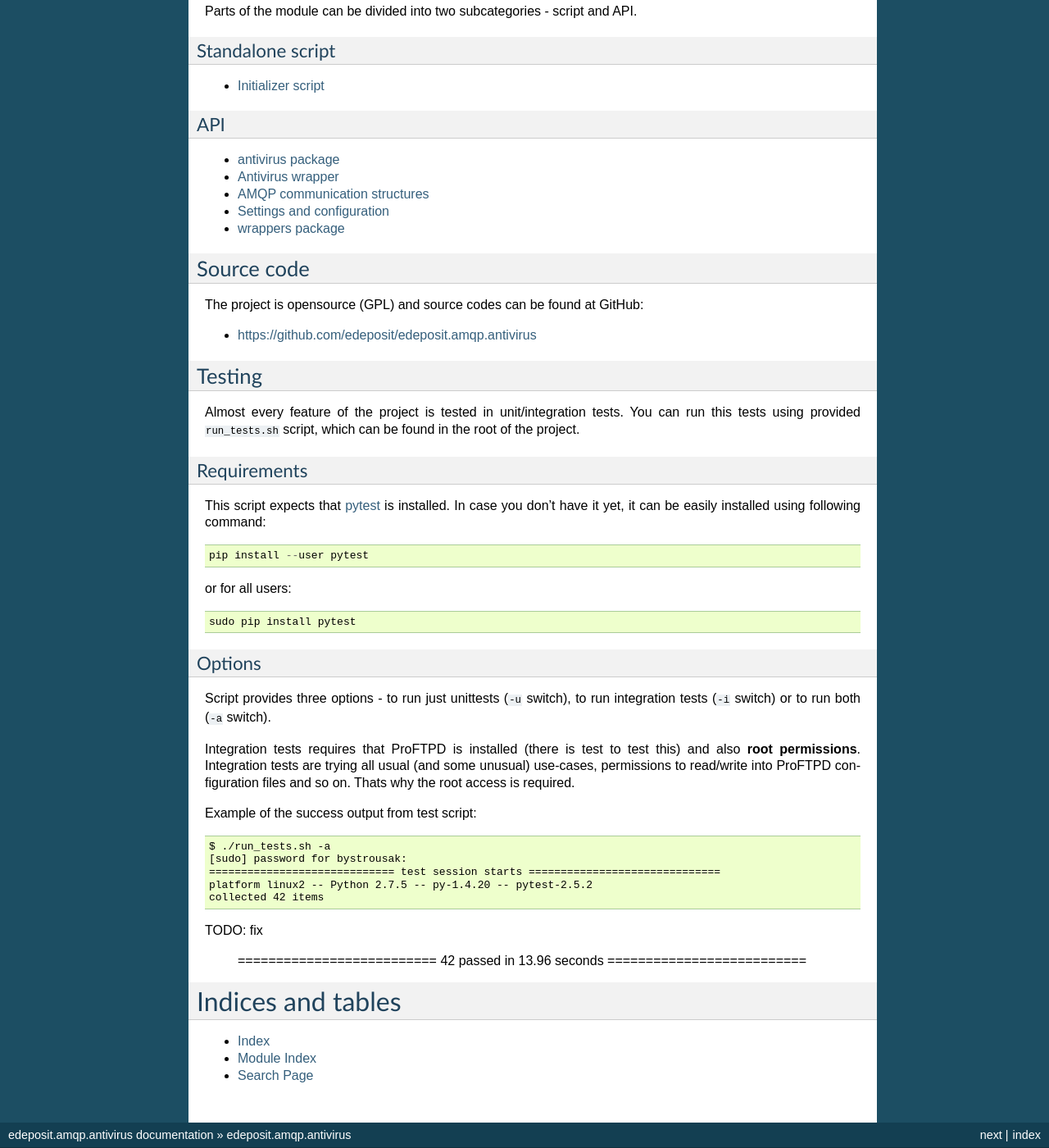
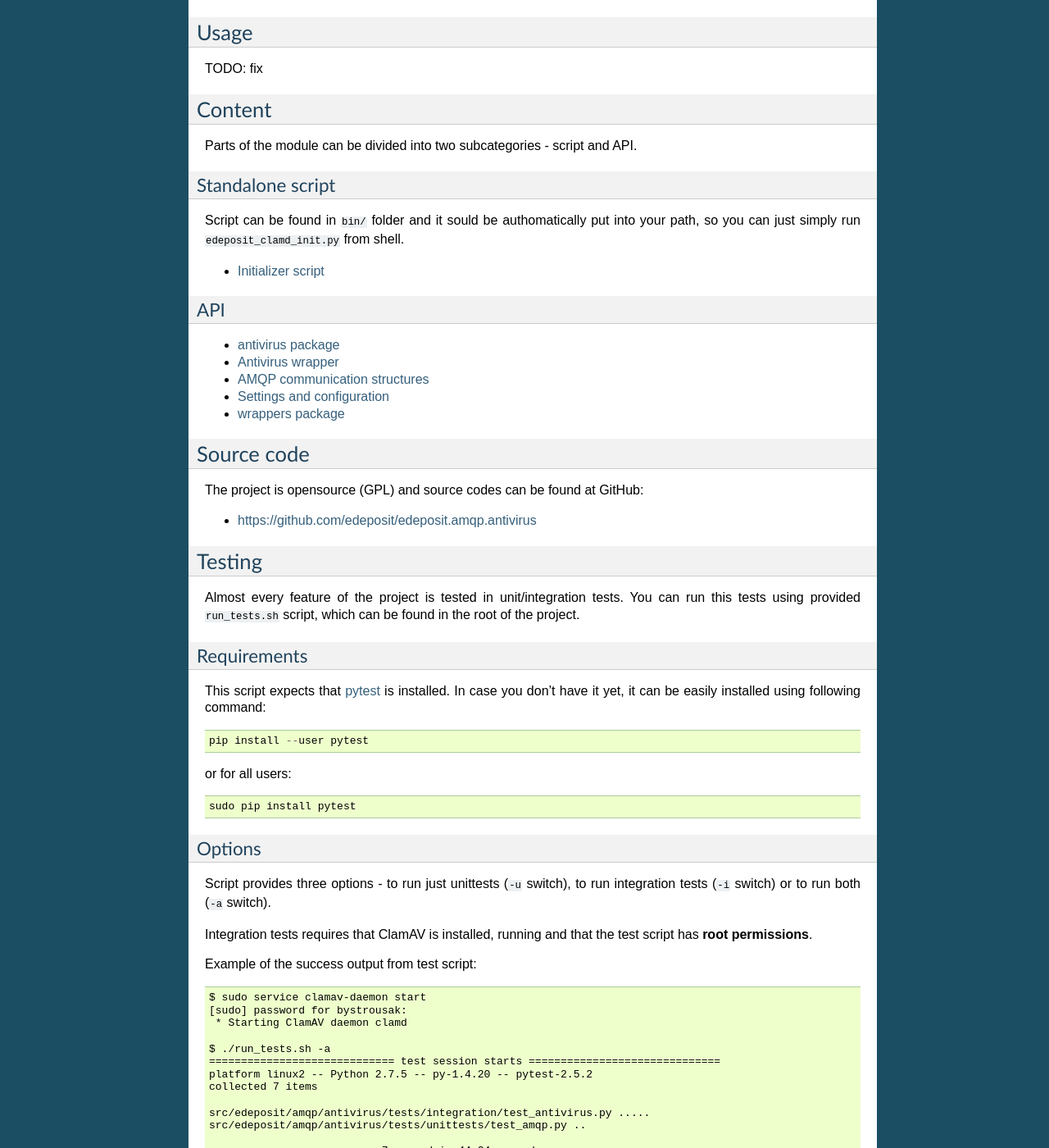
Before and after one commit to edeposit/edeposit.amqp.antivirus, a Sphinx documentation site: the page built from docs/index.rst, in a window 1280 px wide and 1400 px high, scrolled down 784 px. Shown: the whole window at 82% size. Built offline with Sphinx 7.4.7, drawn with Linux system fonts in a browser that asks for light colours; the version number could not be read and is left out; some of the changed text lies outside the part shown.

Commit message:
Added some more documentation to the index.rst.
Described installation and update of the database.

Fixed #4.
Bump #9.

```diff
--- a/docs/index.rst
+++ b/docs/index.rst
@@ -33,9 +33,17 @@
 You may also want to check :mod:`.settings` module, to change some of the paths
 using JSON configuration files.
 
+Database update
+^^^^^^^^^^^^^^^
+You should update signature database from time to time.
+
+You can do it by running ``freshclam`` command, or by sending
+:class:`.UpdateDatabase` structure over AMQP.
+
+I think, that best way is to put the ``freshclam`` command to cron.
+
 Usage
 -----
-
 
 TODO: fix
 
@@ -46,6 +54,10 @@
 
 Standalone script
 +++++++++++++++++
+
+Script can be found in ``bin/`` folder and it sould be authomatically put into
+your path, so you can just simply run ``edeposit_clamd_init.py`` from shell.
+
 .. toctree::
     :maxdepth: 1
 
@@ -95,22 +107,24 @@
 Script provides three options - to run just unittests (``-u`` switch), to run
 integration tests (``-i`` switch) or to run both (``-a`` switch).
 
-Integration tests requires that ProFTPD is installed (there is test to test
-this) and also **root permissions**. Integration tests are trying all usual
-(and some unusual) use-cases, permissions to read/write into ProFTPD
-configuration files and so on. Thats why the root access is required.
+Integration tests requires that ClamAV is installed, running and that the test
+script has **root permissions**.
 
 Example of the success output from test script::
 
+    $ sudo service clamav-daemon start
+    [sudo] password for bystrousak:
+     * Starting ClamAV daemon clamd
+
     $ ./run_tests.sh -a
-    [sudo] password for bystrousak:
     ============================= test session starts ==============================
     platform linux2 -- Python 2.7.5 -- py-1.4.20 -- pytest-2.5.2
-    collected 42 items
+    collected 7 items
 
-TODO: fix
+    src/edeposit/amqp/antivirus/tests/integration/test_antivirus.py .....
+    src/edeposit/amqp/antivirus/tests/unittests/test_amqp.py ..
 
-    ========================== 42 passed in 13.96 seconds ==========================
+    ========================== 7 passed in 44.04 seconds ===========================
 
 
 Indices and tables
```
